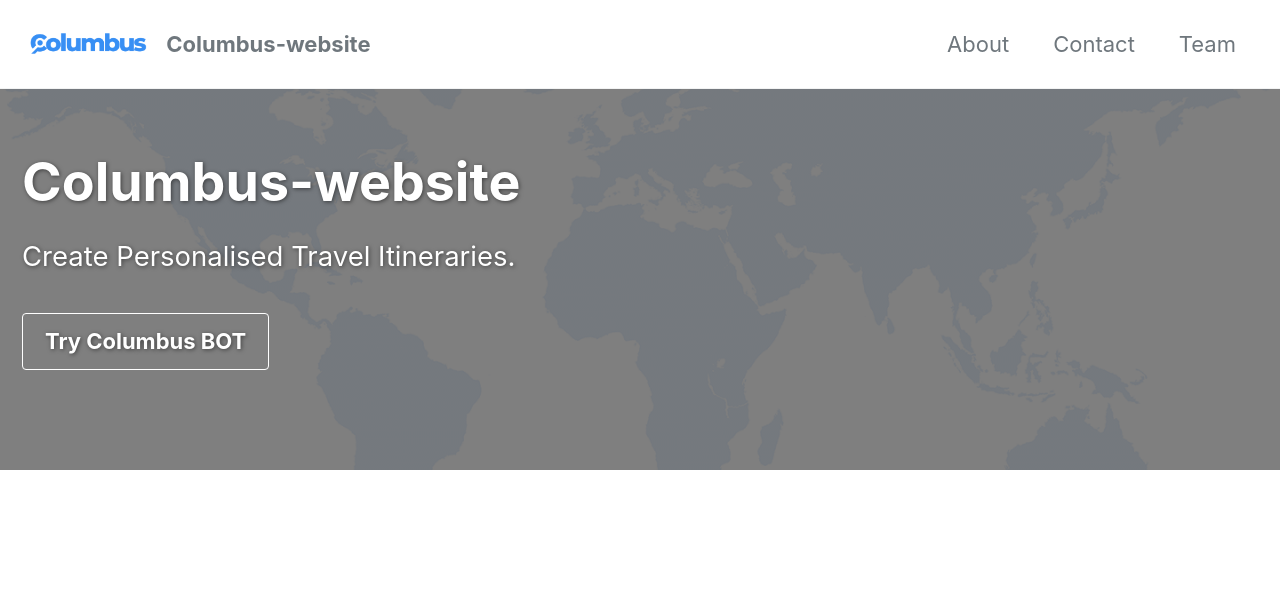
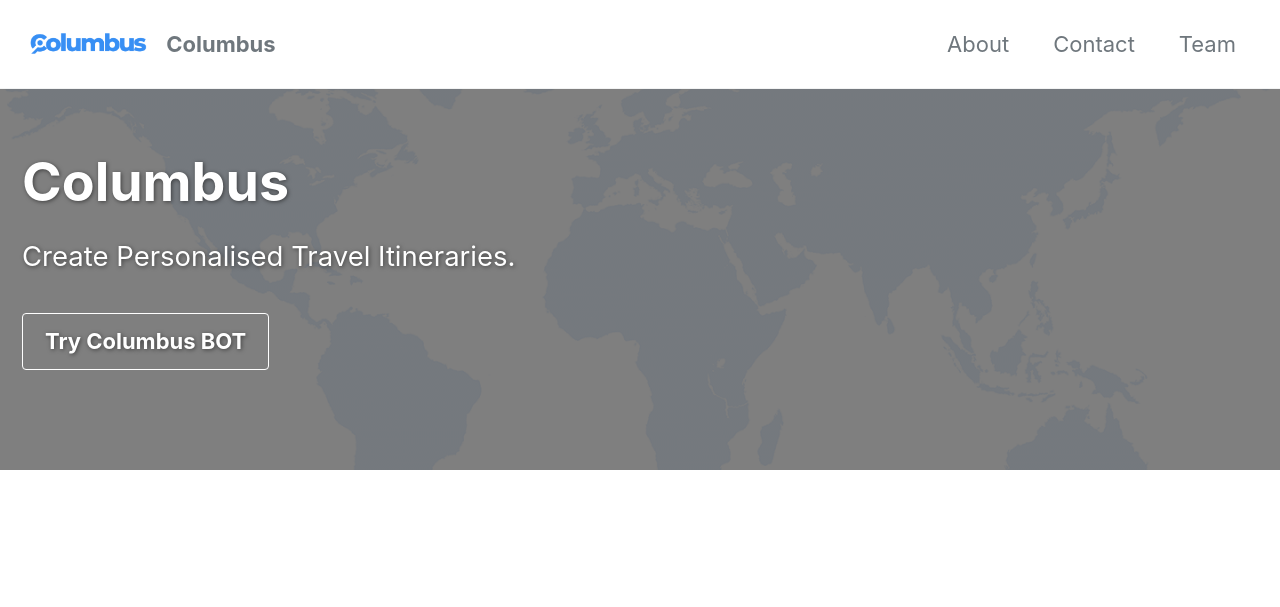
Before and after one commit to milinddeore/Columbus-website, a Jekyll site: the page built from index.html, in a window 1280 px wide. Shown: the top 607 px of the page. Built offline with Jekyll 4.4.1, drawn with Linux system fonts in a browser that asks for light colours; cached includes are drawn as plain includes; the list of posts is cut into pages by our own code; some of the changed text lies outside the part shown.

```diff
--- a/_config.yml
+++ b/_config.yml
@@ -16,8 +16,8 @@ minimal_mistakes_skin    : "default" # "air", "aqua", "contrast", "dark", "dirt"
 
 # Site Settings
 locale                   : "en-US"
-title                    : # "Columbus"
-title_separator          : "-"
+title                    : "Columbus"
+title_separator          : #"-"
 subtitle                 : # site tagline that appears below site title in masthead
 name                     : # "Columbus"
 description              : "Create Personalised Travel Itineraries."
```
